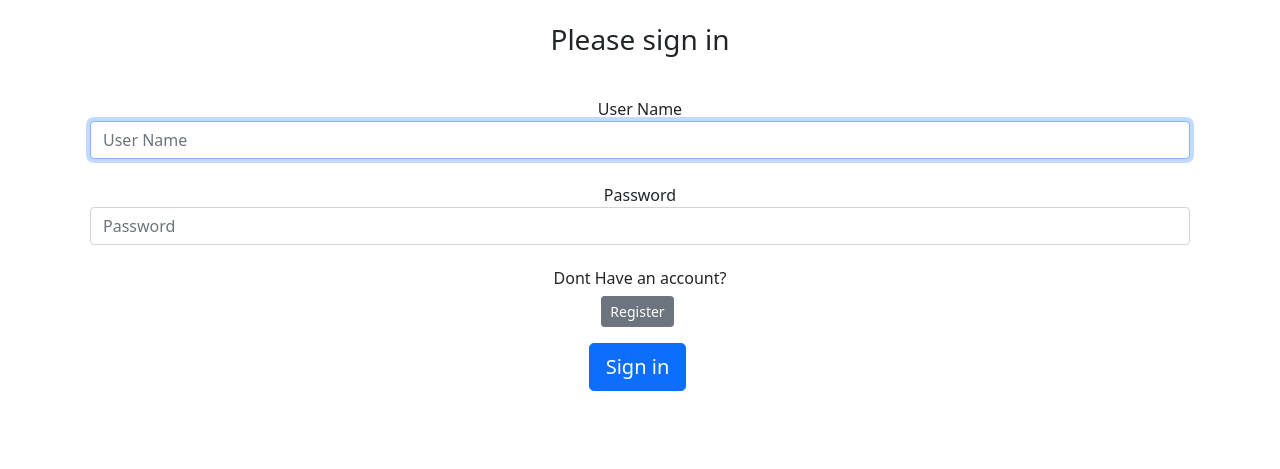
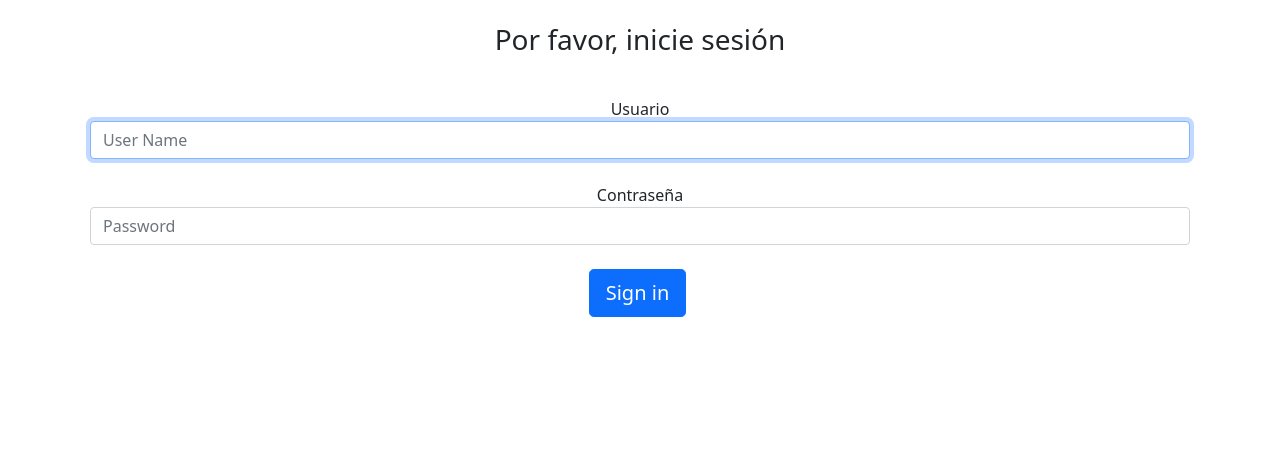
Before and after one commit to christpaul01/DetectorDeInfraccion, a Django app: page /login/ in a window 1280 px wide. Shown: the part 331-800 px from the top of the page. Run offline with Django 5.2, Linux system fonts and the light colour scheme.

Commit message:
Update login.html

```diff
--- a/camaras/templates/login.html
+++ b/camaras/templates/login.html
@@ -10,23 +10,19 @@
         {% csrf_token %}
         <img class="mb-4" src="https://cdn-icons-png.flaticon.com/512/9670/9670948.png" width="250" height="250" alt="">
         <h1 class="h3 mb-3 font-weight-normal">
-            Please sign in
+            Por favor, inicie sesión
         </h1>
         <br>
         <label for="inputUsername" class="sr-only">
-            User Name
+            Usuario
         </label>
         <input type="text" id="inputUsername" class="form-control" placeholder="User Name" name="username" required autofocus>
         <br>
         <label for="inputPassword" class="sr-only">
-            Password
+            Contraseña
         </label>
         <input type="password" id="inputPassword" class="form-control" placeholder="Password" name="password" required>
         <br>
-        <div class="checkbox mb-3">
-            <h6>Dont Have an account? </h6>
-            <a class="btn btn-sm btn-secondary" href="{% url 'register' %}">Register</a>
-        </div>
         <button class="btn btn-lg btn-primary btn-block" type="submit">Sign in</button>
     </form>
 </body>
```
